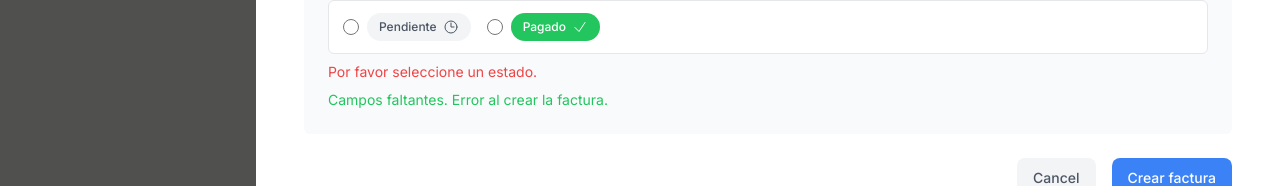
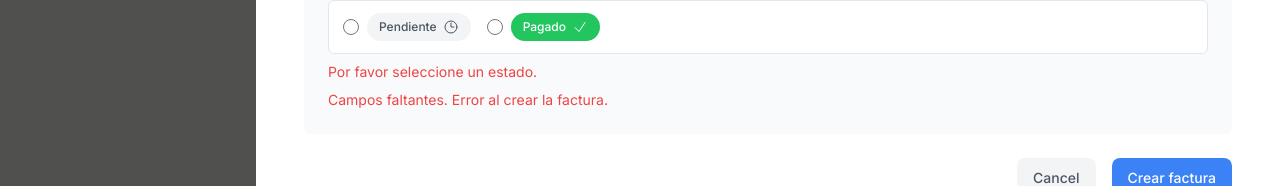
Before and after one commit to temc2412/temc-dashboard, a Next.js app: page /dashboard/invoices/create in a window 1280 px wide. Both pictures are taken after typing "5" into the empty fields and a click on the button "Crear factura". Shown: the part 347-533 px from the top of the page. Built offline with nearby package versions, Linux system fonts and the light colour scheme; no server answers; the database is empty; a web font is replaced by a local one.

Commit message:
Modificando el texto de algunos botones

```diff
--- a/app/ui/invoices/create-form.tsx
+++ b/app/ui/invoices/create-form.tsx
@@ -137,7 +137,7 @@ export default function Form({ customers }: { customers: CustomerField[] }) {
               className={`mt-2 text-sm ${
                 state.message.includes("Failed")
                   ? "text-red-500"
-                  : "text-green-500"
+                  : "text-red-500"
               }`}
             >
               {state.message}
```
